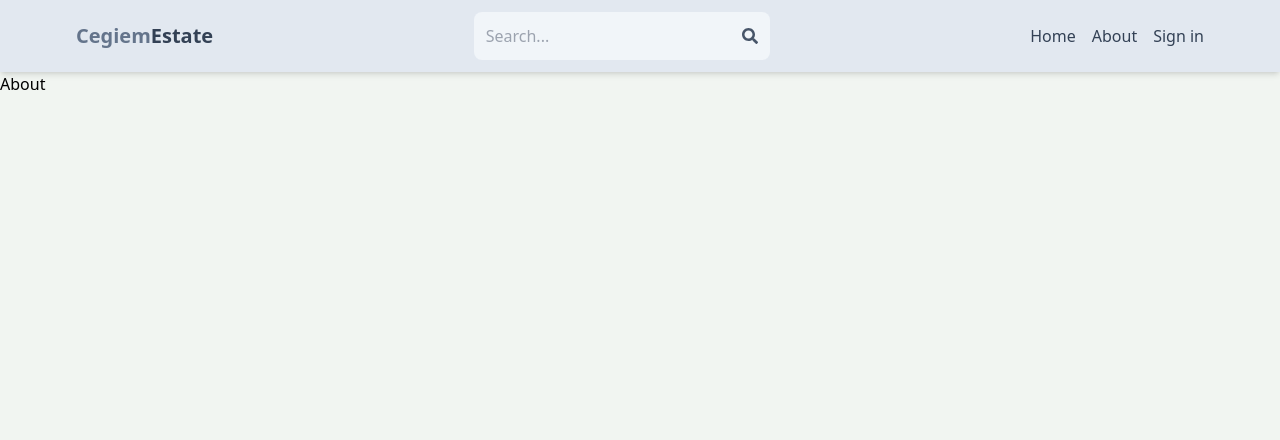
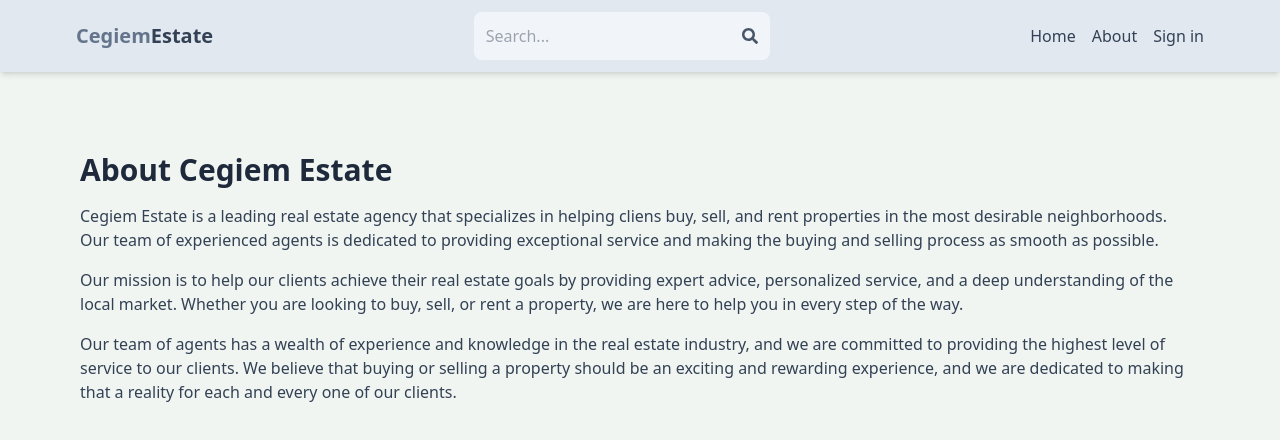
Before and after one commit to Code-of-christopher/mern-estate, a React (Vite) app in the folder client/: page /about in a window 1280 px wide. Shown: the top 440 px of the page. Built offline with nearby package versions, Linux system fonts and the light colour scheme; no server answers.

Commit message:
complete about page

```diff
--- a/client/index.html
+++ b/client/index.html
@@ -2,7 +2,6 @@
 <html lang="en">
   <head>
     <meta charset="UTF-8" />
-    <link rel="icon" type="image/svg+xml" href="/vite.svg" />
     <meta name="viewport" content="width=device-width, initial-scale=1.0" />
     <title>Cegiem Estate</title>
   </head>
--- a/client/src/pages/About.jsx
+++ b/client/src/pages/About.jsx
@@ -1,3 +1,10 @@
 export default function About() {
-  return <div>About</div>;
+  return (
+    <div className="py-20 px-4 max-w-6xl mx-auto">
+      <h1 className="text-3xl font-bold mb-4 text-slate-800">About Cegiem Estate</h1>
+      <p className="mb-4 text-slate-700">Cegiem Estate is a leading real estate agency that specializes in helping cliens buy, sell, and rent properties in the most desirable neighborhoods. Our team of experienced agents is dedicated to providing exceptional service and making the buying and selling process as smooth as possible.</p>
+      <p className="mb-4 text-slate-700">Our mission is to help our clients achieve their real estate goals by providing expert advice, personalized service, and a deep understanding of the local market. Whether you are looking to buy, sell, or rent a property, we are here to help you in every step of the way.</p>
+      <p className="mb-4 text-slate-700">Our team of agents has a wealth of experience and knowledge in the real estate industry, and we are committed to providing the highest level of service to our clients. We believe that buying or selling a property should be an exciting and rewarding experience, and we are dedicated to making that a reality for each and every one of our clients.</p>
+    </div>
+  )
 }
```
